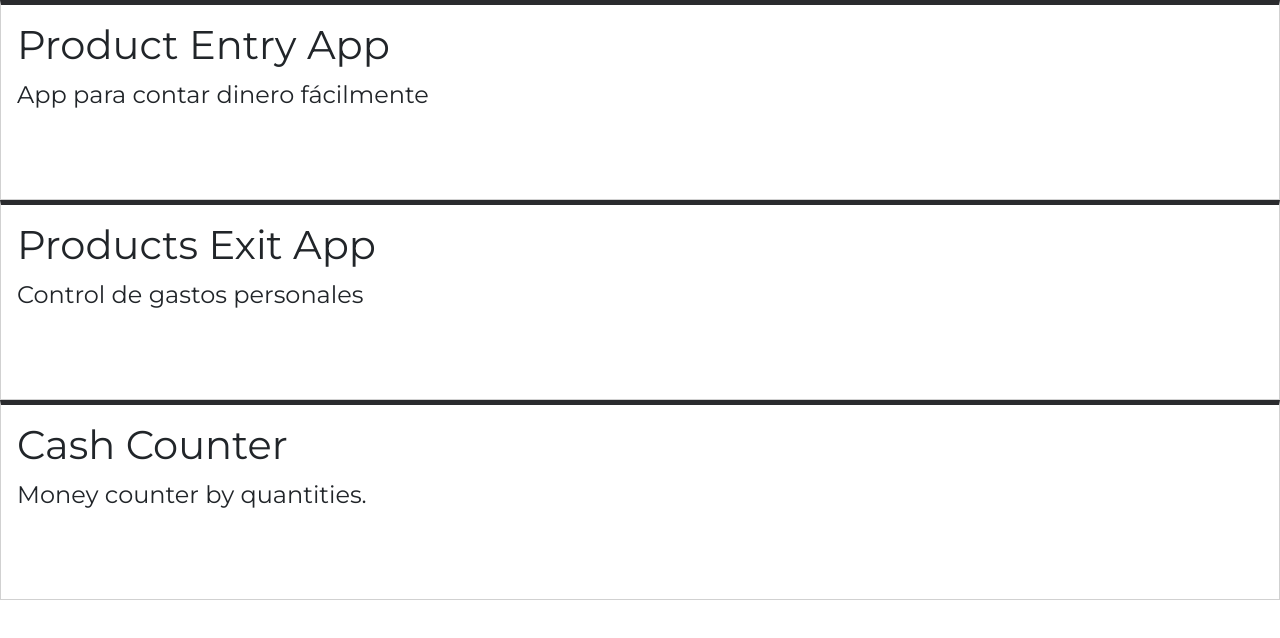
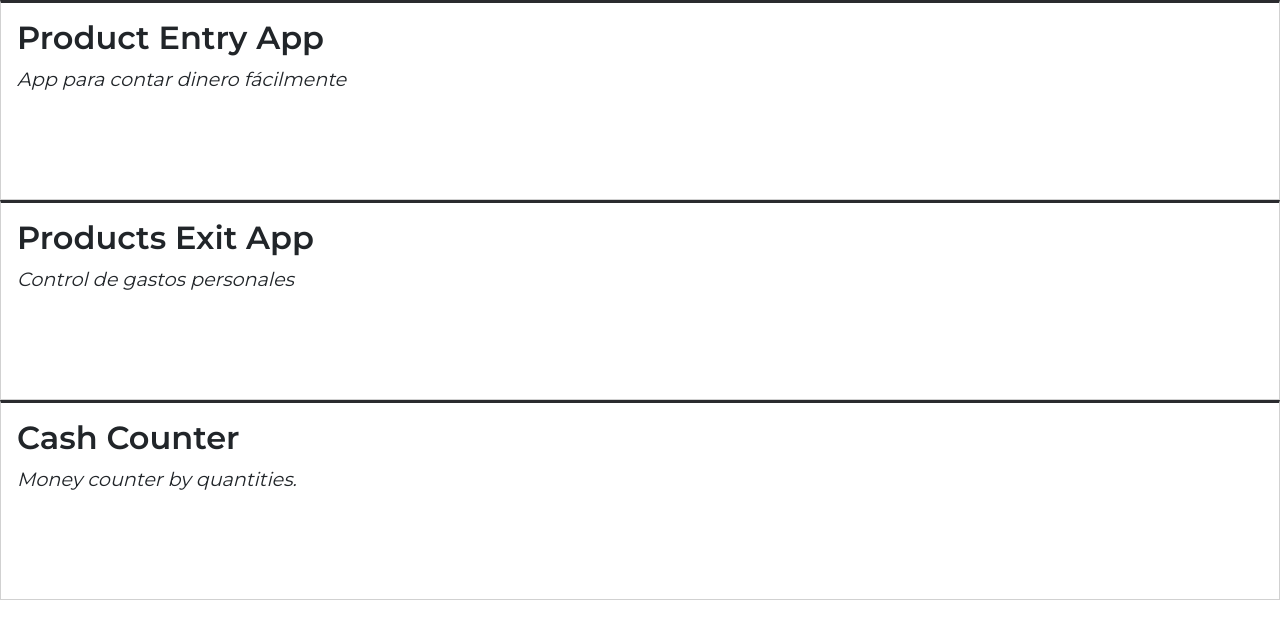
Before and after one commit to ismaelmarot/im-utils-app-v2, a React (Vite) app: page / in a window 1280 px wide. Shown: the top 638 px of the page. Built offline with nearby package versions, Linux system fonts and the light colour scheme.

Commit message:
general stiles

```diff
--- a/src/components/AppCard/AppCard.styled.tsx
+++ b/src/components/AppCard/AppCard.styled.tsx
@@ -5,7 +5,7 @@ import { COLORS } from '../../styles/colors';
 
 export const StyledCard = styled(Card)`
     ${size('100%','200px')}
-    border-top:5px solid ${COLORS.dark};
+    border-top:3px solid ${COLORS.dark};
     border-radius: 0;
     font-size: 2rem;
     transition: transform 0.3s ease, box-shadow 0.3s ease;
@@ -22,9 +22,11 @@ export const StyledCard = styled(Card)`
 `;
 
 export const Title = styled(Card.Title)`
-    font-size: 2.5rem;
+    font-size: 2rem;
+    font-weight: 600;
 `;
 
 export const Text = styled(Card.Text)`
-    font-size: 1.5rem;
+    font-size: 1.2rem;
+    font-style: italic;
 `;
--- a/src/pages/Home/Home.styled.tsx
+++ b/src/pages/Home/Home.styled.tsx
@@ -7,3 +7,8 @@ export const ContainerStyled = styled.div`
     ${size('100%','')}
     min-height: 100vh;
 `;
+
+export const ContainerAppCard = styled.div`
+    ${size('100%','')}
+    margin: 0;
+`;
--- a/src/pages/Home/Home.tsx
+++ b/src/pages/Home/Home.tsx
@@ -1,6 +1,6 @@
 import { useState } from 'react';
 import AppCard from '../../components/AppCard/AppCard';
-import { ContainerStyled } from './Home.styled';
+import { ContainerAppCard, ContainerStyled } from './Home.styled';
 
 export default function Home() {
   const [expandedIndex, setExpandedIndex] = useState<number | null>(null);
@@ -18,13 +18,16 @@ export default function Home() {
   return (
     <ContainerStyled>
       {apps.map((app, index) => (
-        <div style={{width:'100%', margin:'0'}}
+        <ContainerAppCard
           key={index}
           className={`card-wrapper ${expandedIndex === index ? 'expanded' : ''}`}
           onClick={() => handleCardClick(index)}
         >
-          <AppCard title={app.title} description={app.description} />
-        </div>
+          <AppCard
+            title={app.title}
+            description={app.description}
+          />
+        </ContainerAppCard>
       ))}
     </ContainerStyled>
   );
```
